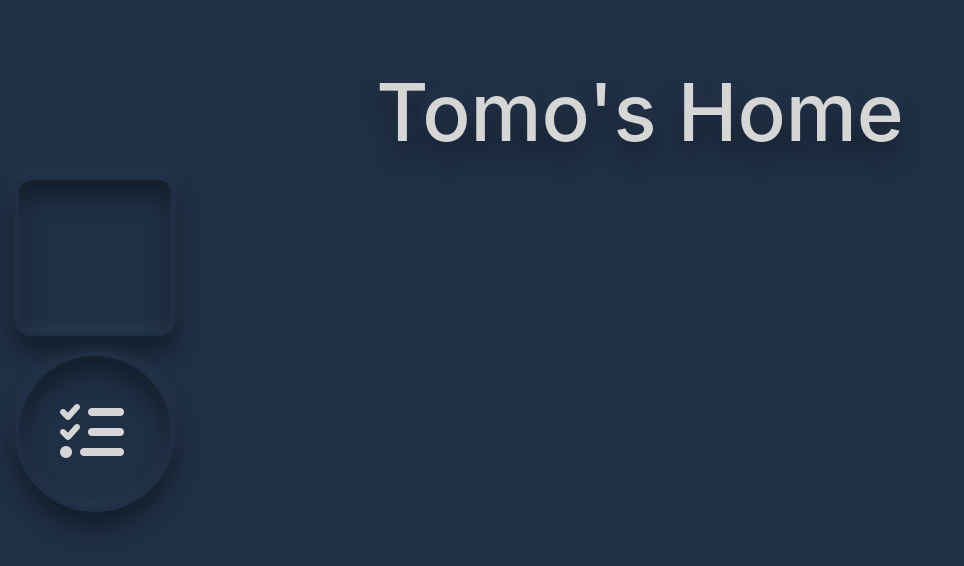
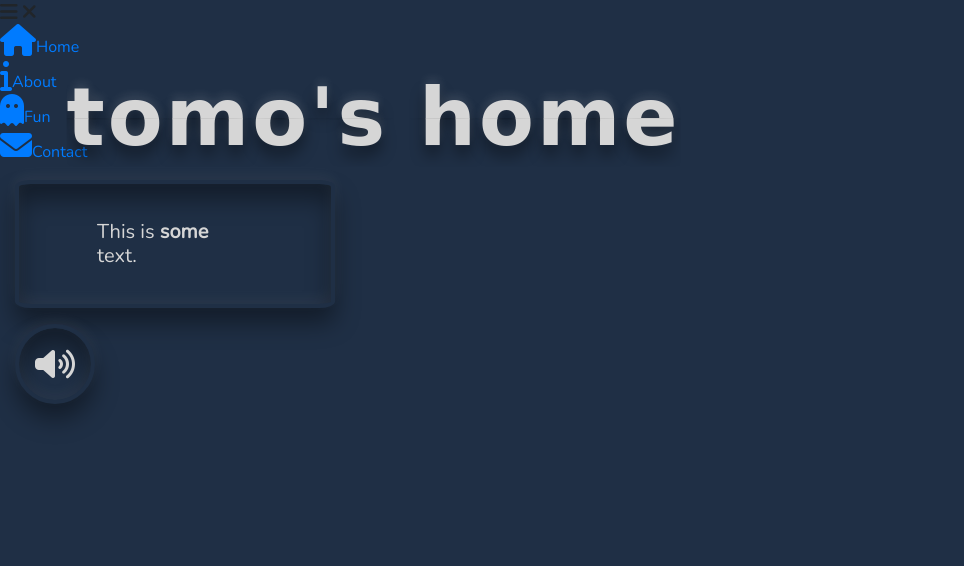
Before and after one commit to opolskitom/Tomos-Home, a plain HTML site: page index.html in a window 1280 px wide. Shown: the whole page, without its empty margins (0-964 px from the left). Drawn offline with nearby package versions, Linux system fonts and the light colour scheme; a web font is replaced by a local one.

Commit message:
Commit 4/6
Started work on the navigation bar, added animations for title, and many minor changes to current layout.

```diff
--- a/index.html
+++ b/index.html
@@ -11,19 +11,49 @@
 
 <body>
 
+  <div class="page">
+    <span class="menu-toggle">
+      <i class="menu-open fas fa-bars fa-lg"></i>
+      <i class="menu-open fas fa-times fa-lg"></i>
+    </span>
+
+    <ul>
+      <li><a href="">
+        <i class="menu-open fas fa-home fa-2x"></i>Home</a>
+      </li>
+
+      <li><a href="">
+        <i class="menu-open fas fa-info fa-2x"></i>About</a>
+      </li>
+
+      <li><a href="">
+        <i class="menu-open fas fa-ghost fa-2x"></i>Fun</a>
+      </li>
+
+      <li><a href="">
+        <i class="menu-open fas fa-envelope fa-2x"></i>Contact</a>
+      </li>
+    </ul>
+
+  </div>
+
   <div class="container-fluid">
-
-    <h1 class="title-name">Tomo's Home</h1>
-    <div class="box unpressed"></div>
+    <h1 class="title-name">
+      tomo's home
+      <span>tomo's home</span>
+      <span>tomo's home</span>
+      <span>by Thomas Opolski</span>
+    </h1>
+    <div class="box neu-shadow">
+      <h3 class="box-text center-hv">This is <strong>some</strong> text.</h3>
+    </div>
+    <div class="circle unpressed">
+      <i class="fas fa-volume-up fa-2x sound-icon center-hv"></i>
+      <i class="fas fa-volume-mute fa-2x sound-icon center-hv"></i>
+    </div>
+  </div>
 
 
-    <div class="circle-button circle unpressed">
-      <i class="fas fa-tasks fa-4x circle-icon center-hv"></i>
-    </div>
-
-
-
-  </div>
 
   <script src="https://code.jquery.com/jquery-3.4.1.slim.min.js" integrity="sha384-J6qa4849blE2+poT4WnyKhv5vZF5SrPo0iEjwBvKU7imGFAV0wwj1yYfoRSJoZ+n" crossorigin="anonymous"></script>
   <script src="https://cdn.jsdelivr.net/npm/popper.js@1.16.0/dist/umd/popper.min.js" integrity="sha384-Q6E9RHvbIyZFJoft+2mJbHaEWldlvI9IOYy5n3zV9zzTtmI3UksdQRVvoxMfooAo" crossorigin="anonymous"></script>
--- a/index.js
+++ b/index.js
@@ -1,8 +1,15 @@
+var soundEnabled = true;
 
+//Sound Button
+$(".unpressed").children(".fa-volume-mute.sound-icon").hide();
 $(".unpressed").click(function() {
+  soundEnabled = !soundEnabled;
+  $(this).toggleClass("pressed").toggleClass("unpressed");
+  $(this).children(".fa-volume-mute.sound-icon").toggle();
+  $(this).children(".fa-volume-up.sound-icon").toggle();
   if ($(this).hasClass("unpressed")) {
-    $(this).addClass("pressed").removeClass("unpressed");
+    $(this).children(".sound-icon").css("color","#d6d6d6");
   } else {
-    $(this).addClass("unpressed").removeClass("pressed");
+    $(this).children(".sound-icon").css("color","#858585");
   }
 });
--- a/styles.css
+++ b/styles.css
@@ -1,29 +1,107 @@
+@import url('https://fonts.googleapis.com/css?family=Baloo+Thambi+2:600|Nunito&display=swap');
+* {
+  box-sizing: border-box;
+  margin: 0;
+  padding: 0;
+}
+
+*::selection {
+  background: #b0b0b0;
+}
+
 body {
   background: #1f2f45;
+  font-family: 'Nunito', sans-serif;
+}
+
+h1 {
+  font-family: 'Baloo Thambi 2',cursive;
+  font-weight: bold;
+  letter-spacing: 3px;
+  font-size: 5rem;
+  margin-top: 2rem;
+  top: 10%;
+  left: 10%;
+  transform: translate(-10%,-10%);
+  margin: 0;
+  padding: 0;
+  position: absolute;
+  color: transparent;
+  text-transform: lowercase;
+}
+
+h1 span:nth-child(1) {
+  position: absolute;
+  top: 0;
+  left: 0;
+  color: #d6d6d6;
+  transition: 0.5s;
+  clip-path: polygon(0 0, 100% 0, 100% 51%, 0 51%);
+  overflow: hidden;
+  text-shadow: 0px -5px 10px rgba(255, 255, 255, 0.1),
+    0px 10px 15px rgba(0, 0, 0, 0.4);
+}
+
+h1:hover span:nth-child(1) {
+  transform:translateY(-18px);
+}
+
+h1 span:nth-child(2) {
+  position: absolute;
+  top: 0;
+  left: 0;
+  color: #d6d6d6;
+  transition: 0.5s;
+  clip-path: polygon(0 50%, 100% 50%, 100% 100%, 0 100%);
+  overflow: hidden;
+  text-shadow: 0px -5px 10px rgba(255, 255, 255, 0.1),
+    0px 10px 15px rgba(0, 0, 0, 0.4);
+}
+
+h1:hover span:nth-child(2) {
+  transform:translateY(18px);
+}
+
+h1 span:nth-child(3) {
+  position: absolute;
+  top: 40%;
+  left: 0;
+  transform: translateY(-10%) scaleY(0);
+  opacity: 0;
+  width: 91%;
+  color: #1f2f45;
+  background: #d6d6d6;
+  font-size: 0.25em;
+  font-weight: 500;
+  letter-spacing: 0.7em;
+  text-align: center;
+  padding-left: 15px;
+  margin-left: 20px;
+  transition: 0.5s;
+}
+
+h1:hover span:nth-child(3) {
+  transform: translateY(-10%) scaleY(1);
+  opacity: 1;
+}
+
+.page {
+  height: 100%;
 }
 
 .center-hv {
   margin: 0;
   position: absolute;
   top: 50%;
-  left: 48%;
+  left: 50%;
   -ms-transform: translate(-50%, -50%);
   transform: translate(-50%, -50%);
 }
 
-.title-name {
-  font-size: 5rem;
-  margin-top: 4rem;
-  text-align: center;
-  color: #d6d6d6;
-  text-shadow: 0px -5px 15px rgba(255, 255, 255, 0.05),
-    0px 15px 25px rgba(0, 0, 0, 0.4);
-}
-
 .circle {
   position: relative;
-  width: 10rem;
-  height: 10rem;
+  width: 5rem;
+  height: 5rem;
   border: 4px solid #1f2f45;
   border-radius: 50%;
 }
@@ -31,18 +109,31 @@ body {
 .box {
   position: relative;
   margin: 1rem 0;
-  width: 10rem;
-  height: 10rem;
+  width: 20rem;
+  height: 8rem;
   border: 4px solid #1f2f45;
-  border-radius: 10%;
+  border-radius: 5%;
+}
+
+.neu-shadow {
+  background: #1f2f45;
+  box-shadow: 0px -5px 15px rgba(255, 255, 255, 0.05),
+    inset 0px -5px 15px rgba(255, 255, 255, 0.05),
+    0px 15px 25px rgba(0, 0, 0, 0.4),
+    inset 0px 15px 25px rgba(0, 0, 0, 0.4);
+}
+
+.box-text {
+  color: #d6d6d6;
+  font-size: 20px;
 }
 
 .pressed {
   background: #192739;
   box-shadow: 0px -5px 15px rgba(0, 0, 0, 0.05),
     inset 0px -5px 15px rgba(0, 0, 0, 0.05),
-    0px 15px 25px rgba(0, 0, 0, 0.4),
-    inset 0px 15px 25px rgba(0, 0, 0, 0.4);
+    0px 10px 20px rgba(0, 0, 0, 0.4),
+    inset 0px 10px 20px rgba(0, 0, 0, 0.4);
   border: 4px solid #192739;
 }
 
@@ -62,6 +153,6 @@ body {
     inset 0px 15px 25px rgba(0, 0, 0, 0.4);
 }
 
-.circle-icon {
+.sound-icon {
   color: #d6d6d6;
 }
```
